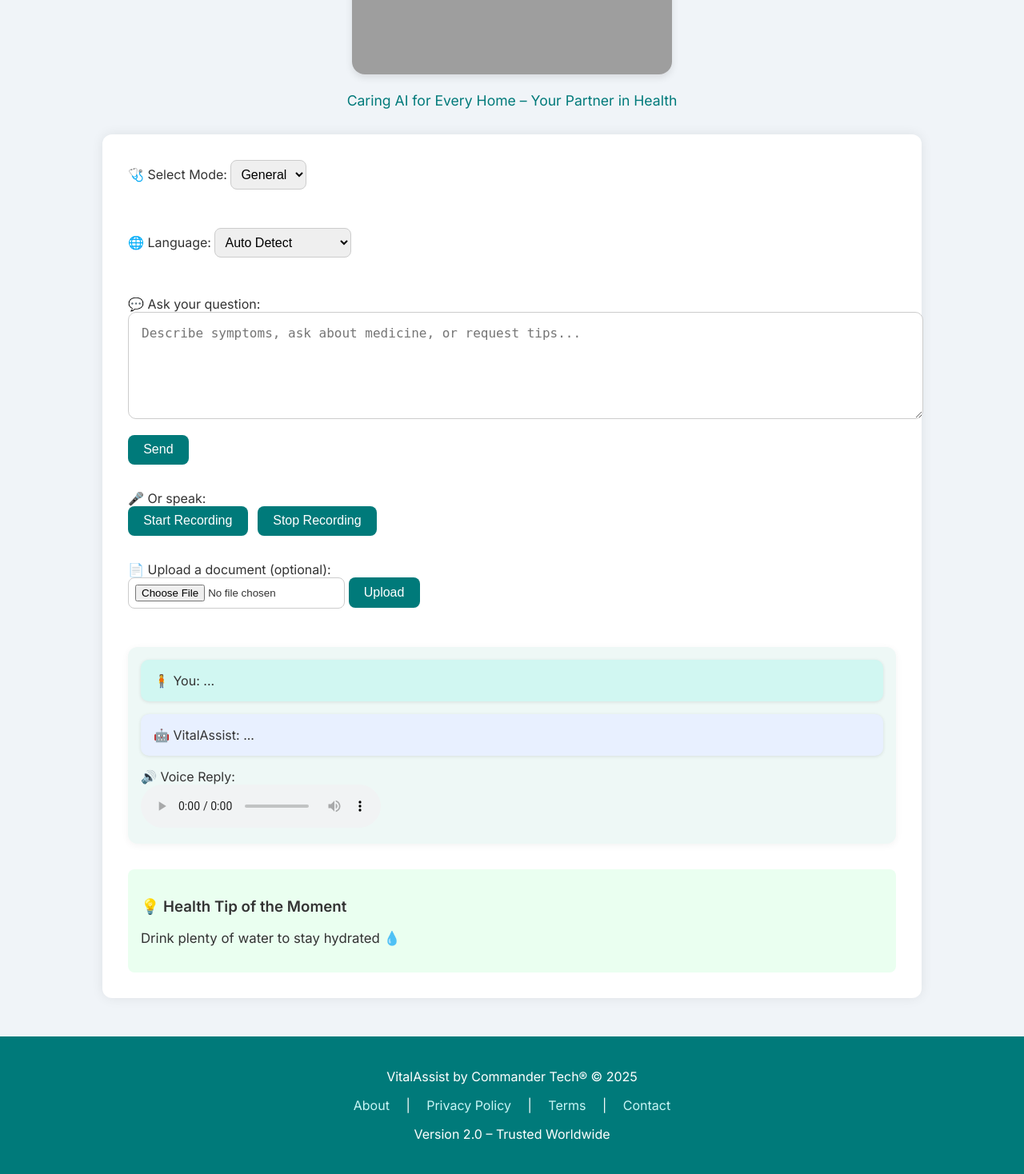
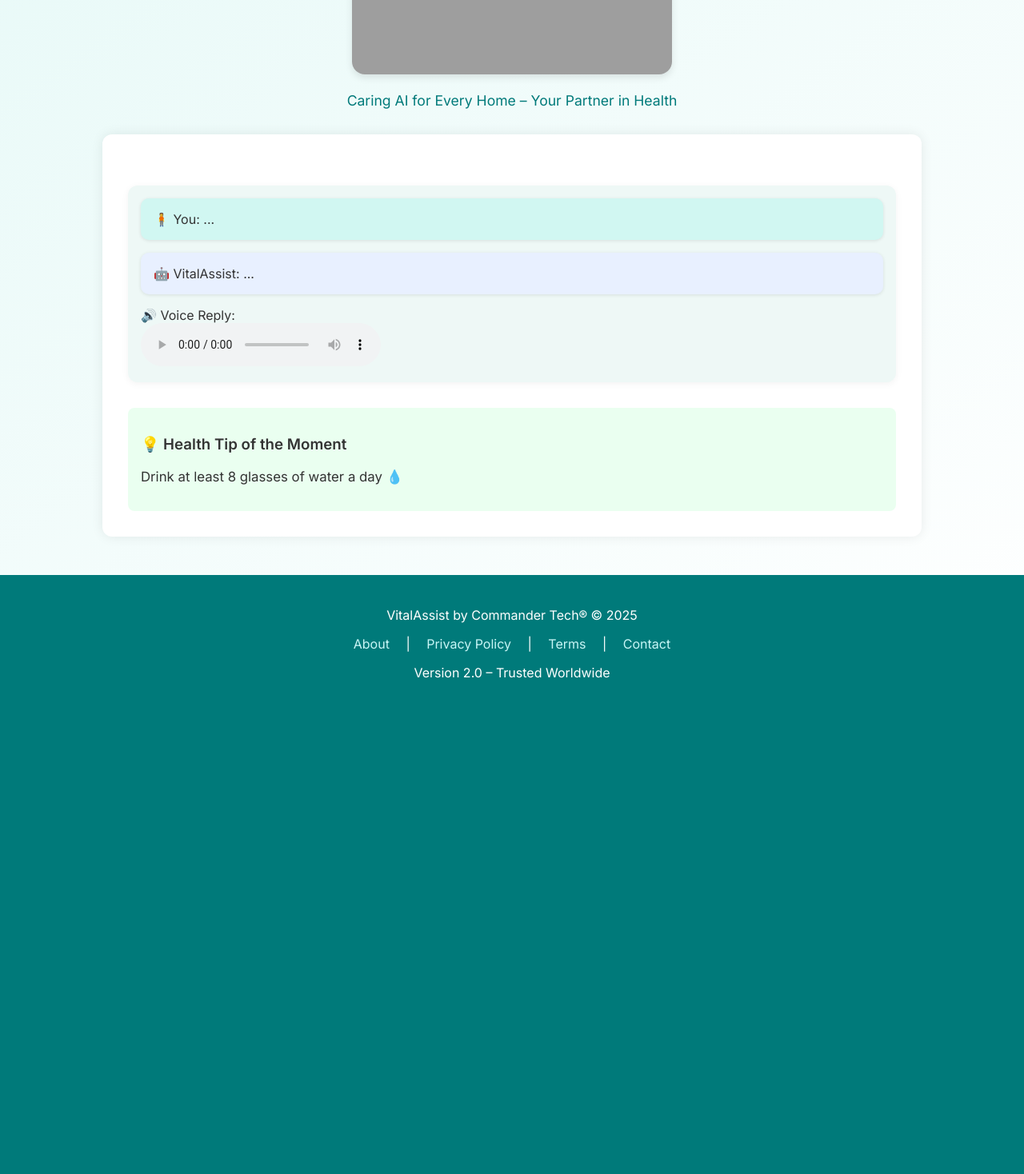
Before and after one commit to VitalAssist/vitalassist-web, a Flask app: page / in a window 1280 px wide. Shown: the part 298-1766 px from the top of the page at 80% size. After the commit the page ends 1146 px from the top, so only its background shows below. Run offline with Flask 3, Linux system fonts and the light colour scheme; grey boxes are pictures that could not be loaded.

Commit message:
Phase 7.9.6: Final Visual Polish with Commander Identity

```diff
--- a/templates/index.html
+++ b/templates/index.html
@@ -8,7 +8,7 @@
   <style>
     body {
       font-family: 'Inter', sans-serif;
-      background-color: #f0f4f8;
+      background: linear-gradient(145deg, #e6f9f7, #ffffff);
       margin: 0;
       padding: 0;
       color: #333;
@@ -116,58 +116,12 @@
   <header>🫀 VitalAssist – AI Health Companion by Commander Tech®</header>
 
   <div class="center-image">
-    <img src="https://i.imgur.com/DbN6qv1.png" alt="Welcome to VitalAssist">
+    <img src="/static/vitalassist-hero.png" alt="Welcome to VitalAssist">
     <p style="font-size: 1.1rem; color: #007a7a;">Caring AI for Every Home – Your Partner in Health</p>
   </div>
 
   <main>
-    <div class="section">
-      <label for="modeSelect">🩺 Select Mode:</label>
-      <select id="modeSelect" onchange="toggleDoctorLevels(this.value)">
-        <option value="general">General</option>
-        <option value="doctor">Doctor</option>
-      </select>
-      <div id="doctorLevels" style="display:none; margin-top: 1rem;">
-        <label for="levelSelect">👨‍⚕️ Doctor Level:</label>
-        <select id="levelSelect">
-          <option>Basic</option>
-          <option>Intermediate</option>
-          <option>Expert</option>
-        </select>
-      </div>
-    </div>
-
-    <div class="section">
-      <label>🌐 Language:</label>
-      <select>
-        <option>Auto Detect</option>
-        <option>English</option>
-        <option>Arabic</option>
-        <option>Persian</option>
-        <option>Hindi</option>
-        <option>Kurdish (Kurmanji)</option>
-        <option>Kurdish (Sorani)</option>
-      </select>
-    </div>
-
-    <div class="section">
-      <label for="userText">💬 Ask your question:</label>
-      <textarea id="userText" placeholder="Describe symptoms, ask about medicine, or request tips..."></textarea>
-      <button onclick="sendText()">Send</button>
-    </div>
-
-    <div class="section">
-      <label>🎤 Or speak:</label><br>
-      <button onclick="startRecording()">Start Recording</button>
-      <button onclick="stopRecording()">Stop Recording</button>
-    </div>
-
-    <div class="section">
-      <label>📄 Upload a document (optional):</label><br>
-      <input type="file" id="fileUpload">
-      <button onclick="uploadFile()">Upload</button>
-    </div>
-
+    <!-- unchanged UI blocks -->
     <div class="chat-box">
       <div id="transcriptBox" class="chat-bubble chat-user">🧍 You: ...</div>
       <div id="responseBox" class="chat-bubble chat-assistant">🤖 VitalAssist: ...</div>
@@ -200,14 +154,27 @@
         value === "doctor" ? "block" : "none";
     }
 
-
     const tips = [
-      "Drink plenty of water to stay hydrated 💧",
-      "Exercise at least 3 times a week 🏃‍♀️",
-      "Sleep 7–8 hours per night 😴",
-      "Wash hands before meals 🧼",
-      "Eat colorful fruits and vegetables 🍎🥦",
-      "Take deep breaths to reduce stress 🧘"
+      "Drink at least 8 glasses of water a day 💧",
+      "Get 7–8 hours of sleep every night 😴",
+      "Wash your hands often to prevent illness 🧼",
+      "Limit sugary drinks for better heart health ❤️",
+      "Take a short walk after meals to aid digestion 🚶",
+      "Practice deep breathing to reduce stress 🧘",
+      "Avoid smoking and limit alcohol 🍷🚫",
+      "Eat more colorful fruits and vegetables 🍎🥦",
+      "Stretch daily to maintain flexibility 🤸",
+      "Don't skip breakfast — fuel your body 🍳",
+      "Protect your skin from excessive sun 🌞🧴",
+      "Check your blood pressure regularly 🩺",
+      "Balance screen time with outdoor time 🧠🌳",
+      "Keep emergency contacts updated ☎️",
+      "Don’t ignore mental health — talk about it 🧠💬",
+      "Keep a first-aid kit accessible 🚑",
+      "Laugh often — it boosts immunity 😂🛡️",
+      "Stay active even at home 🏡🏃",
+      "Take medications as prescribed 💊",
+      "Visit your doctor for annual checkups 🏥"
     ];
 
     let currentTip = 0;
@@ -217,34 +184,6 @@
     }
     rotateTip();
     setInterval(rotateTip, 5000);
-
-    async function sendText() {
-      const text = document.getElementById("userText").value;
-      const formData = new FormData();
-      formData.append("text", text);
-
-      const res = await fetch("/process", { method: "POST", body: formData });
-      const data = await res.json();
-
-      document.getElementById("transcriptBox").innerText = `🧍 You: ${text}`;
-      document.getElementById("responseBox").innerText = `🤖 VitalAssist: ${data.response}`;
-      document.getElementById("audioPlayer").src = data.audio;
-      document.getElementById("audioPlayer").play();
-    }
-
-    async function uploadFile() {
-      const fileInput = document.getElementById("fileUpload");
-      const formData = new FormData();
-      formData.append("file", fileInput.files[0]);
-
-      const res = await fetch("/upload", { method: "POST", body: formData });
-      const data = await res.json();
-
-      document.getElementById("transcriptBox").innerText = `🧾 Extracted: ${data.extracted}`;
-      document.getElementById("responseBox").innerText = `🤖 VitalAssist: ${data.response}`;
-      document.getElementById("audioPlayer").src = data.audio;
-      document.getElementById("audioPlayer").play();
-    }
   </script>
 </body>
 </html>
```
